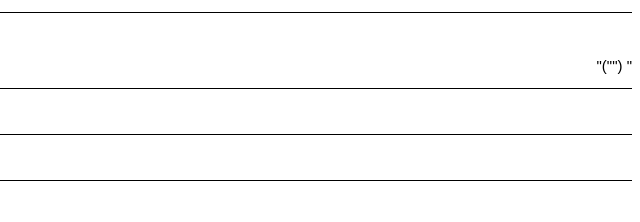
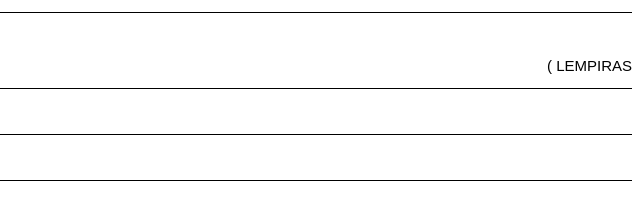
Before and after one commit to rimedhn/formatospl, a plain HTML site: page adelantos.html in a window 1280 px wide. Shown: the part 161-383 px from the top of the page, 640-1280 px from the left. Drawn offline with Linux system fonts and the light colour scheme.

Commit message:
adelantos.html

```diff
--- a/adelantos.html
+++ b/adelantos.html
@@ -44,7 +44,7 @@
         <p>Viaje/Quincena: <span id="periodo"></span></p>
         <div class="horizontal-line"></div>
         <p class="left-aligned">Empleado: <span id="empleado"></span></p>
-        <p class="right-aligned">"("<span id="montoLetras">") "</span><span id="monto">Monto: </span></p>
+        <p class="right-aligned">(<span id="montoLetras">)</span><span id="monto">Monto: </span></p>
         <div class="horizontal-line"></div>
         <p>Entregado por: <span id="entrego"></span></p>
         <div class="horizontal-line"></div>
@@ -87,7 +87,7 @@
         // Convert amount to words (simplified version)
         var monto = parseFloat(getQueryParam("monto"));
         var words = numberToWords(monto);
-        document.getElementById("monto").textContent = words;
+        document.getElementById("montoLetras").textContent = words;
 
       function numberToWords(number) {
         var units = [
```
